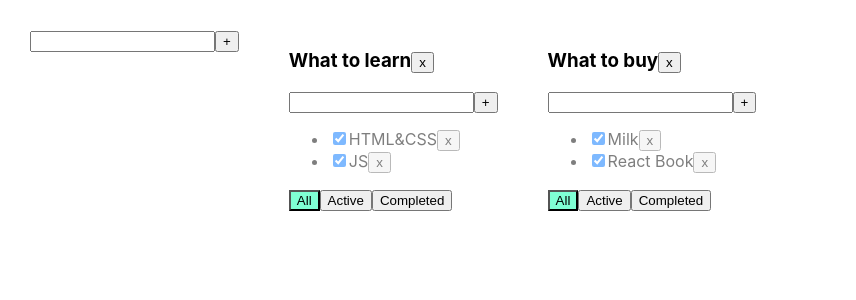
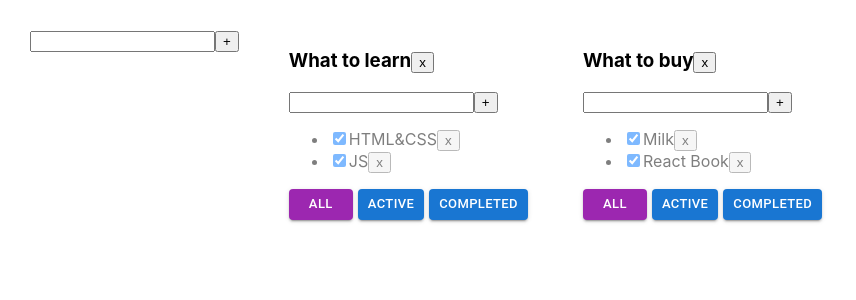
Before and after one commit to dktwho/1-todolist-mui, a React (Create React App) app: page / in a window 1280 px wide. Shown: the top 300 px of the page, without its empty margins (0-856 px from the left). Built offline with nearby package versions, Linux system fonts and the light colour scheme.

Commit message:
add button for filter

```diff
--- a/src/Todolist.tsx
+++ b/src/Todolist.tsx
@@ -2,6 +2,7 @@ import React, {ChangeEvent} from 'react';
 import {FilterValuesType} from './App';
 import {AddItemForm} from './AddItemForm';
 import {EditableSpan} from './EditableSpan';
+import {Button} from '@mui/material';
 
 export type TaskType = {
     id: string
@@ -40,7 +41,7 @@ export function Todolist(props: PropsType) {
     const onCompletedClickHandler = () => props.changeFilter("completed", props.id);
 
     return <div>
-        <h3> <EditableSpan value={props.title} onChange={changeTodolistTitle} />
+        <h3><EditableSpan value={props.title} onChange={changeTodolistTitle}/>
             <button onClick={removeTodolist}>x</button>
         </h3>
         <AddItemForm addItem={addTask}/>
@@ -59,22 +60,22 @@ export function Todolist(props: PropsType) {
 
                     return <li key={t.id} className={t.isDone ? "is-done" : ""}>
                         <input type="checkbox" onChange={onChangeHandler} checked={t.isDone}/>
-                        <EditableSpan value={t.title} onChange={onTitleChangeHandler} />
+                        <EditableSpan value={t.title} onChange={onTitleChangeHandler}/>
                         <button onClick={onClickHandler}>x</button>
                     </li>
                 })
             }
         </ul>
         <div>
-            <button className={props.filter === 'all' ? "active-filter" : ""}
+            <Button sx={{mr: '5px'}} color={props.filter === 'all' ? 'secondary' : 'primary'} size={'small'} variant={'contained'}
                     onClick={onAllClickHandler}>All
-            </button>
-            <button className={props.filter === 'active' ? "active-filter" : ""}
+            </Button>
+            <Button sx={{mr: '5px'}} color={props.filter === 'active' ? 'secondary' : 'primary'} size={'small'} variant={'contained'}
                     onClick={onActiveClickHandler}>Active
-            </button>
-            <button className={props.filter === 'completed' ? "active-filter" : ""}
+            </Button>
+            <Button sx={{mr: '5px'}} color={props.filter === 'completed' ? 'secondary' : 'primary'} size={'small'} variant={'contained'}
                     onClick={onCompletedClickHandler}>Completed
-            </button>
+            </Button>
         </div>
     </div>
 }
```
